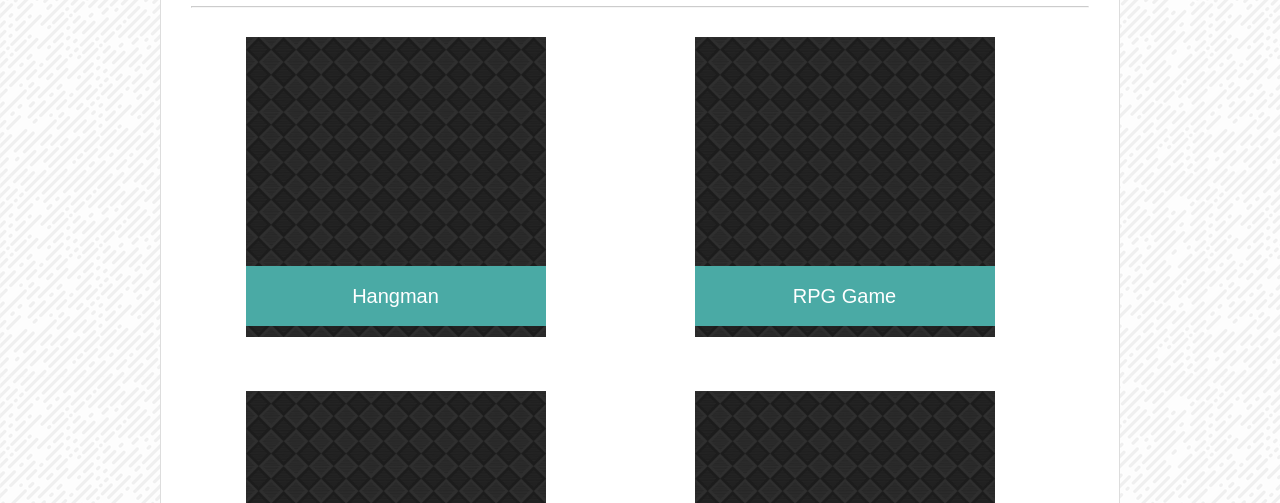
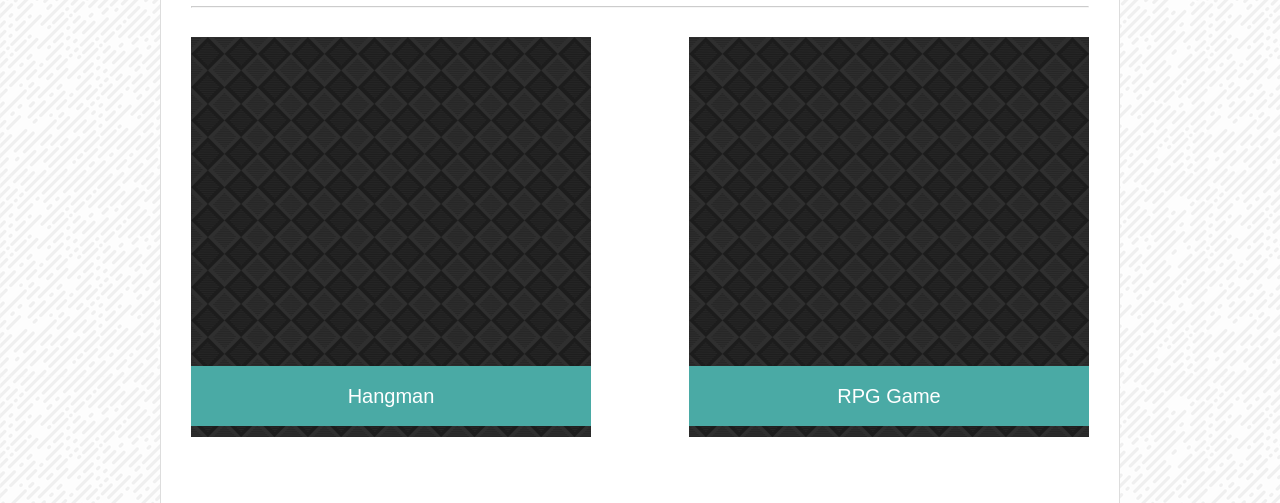
Before and after one commit to ryanweingart/Responsive-Portfolio, a plain HTML site: page portfolio.html in a window 1280 px wide. Shown: the part 224-727 px from the top of the page. Drawn offline with Linux system fonts and the light colour scheme.

Commit message:
portfolio layout flex changes

```diff
--- a/assets/css/style.css
+++ b/assets/css/style.css
@@ -133,20 +133,22 @@ footer {
     bottom: 0;
     width: 100%;
 }
+
 .portfolioContent {
     display: flex;
     flex-wrap: wrap;
-    justify-content: space-around;
+    justify-content: space-between;
 }
+
 .projects {
    float: left;
    overflow: auto;
    position: relative;
-   margin: 20px 40px 25px 0;
+   margin: 20px 0 40px 0;
 }
 
 .projects img {
-    width: 300px;
+    width: 400px;
     height: auto;
 }
 
@@ -203,9 +205,12 @@ button:hover {
     }
 
     .mainContainer {
-        width: 750px;
+        /* width: 750px; */
         margin: 40px 0;
     }
+
+
+
 }
 
 @media screen and (max-width: 768px) {
```
